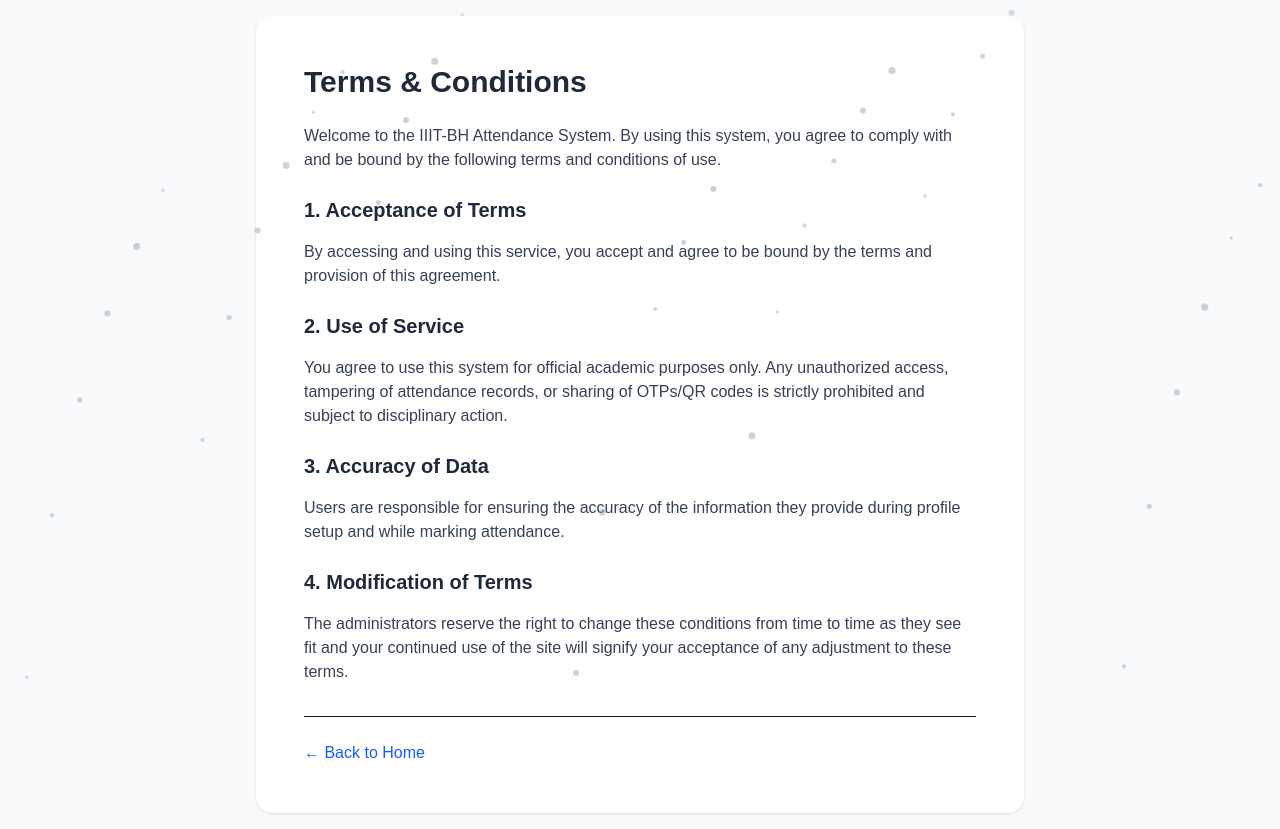
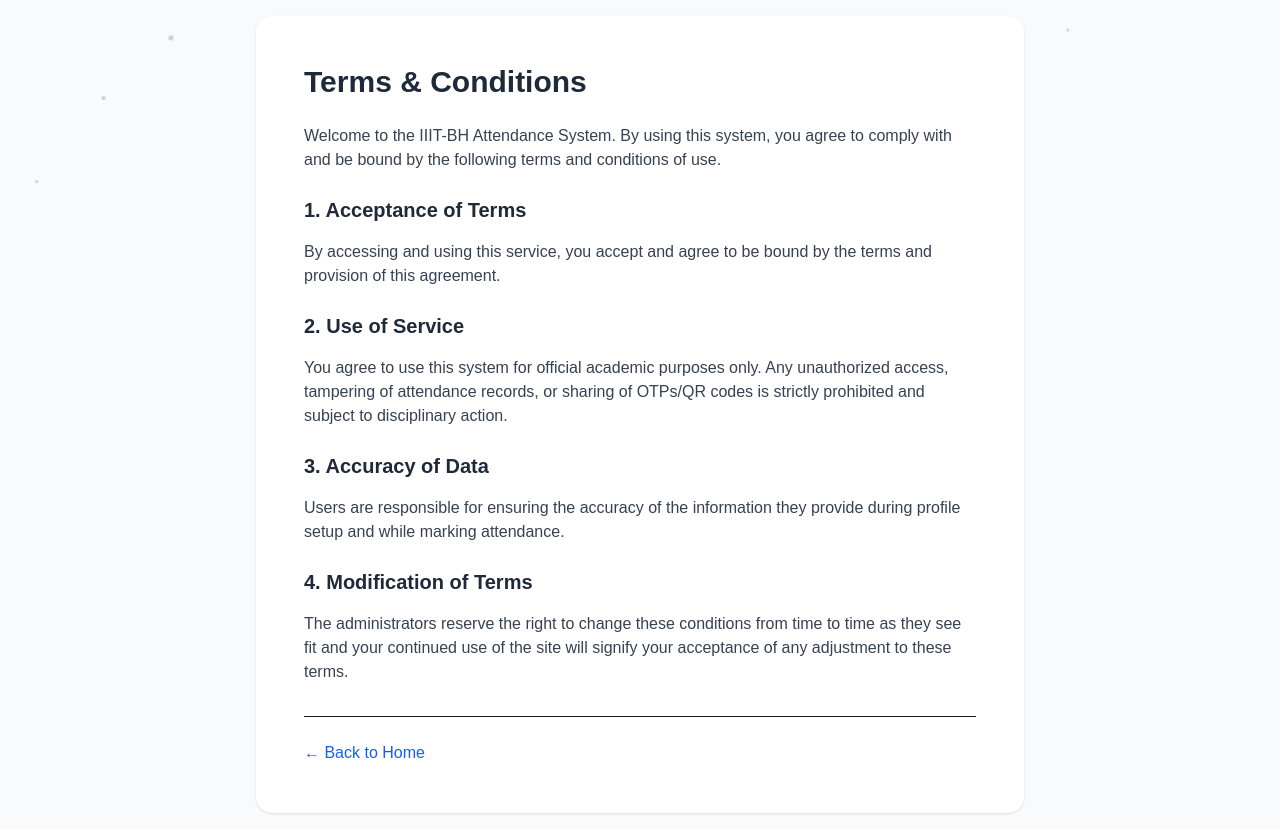
Before and after one commit to Clizerd-iiit/iiitbh-attendance, a Next.js app: page /terms in a window 1280 px wide. Built offline with nearby package versions, Linux system fonts and the light colour scheme.

Commit message:
fix(ui): reduce particles, slow drift speed, and layer behind content elements

```diff
--- a/src/app/auth/login/page.tsx
+++ b/src/app/auth/login/page.tsx
@@ -50,30 +50,6 @@
 
   return (
     <div className="min-h-screen relative flex items-center justify-center p-4 overflow-hidden">
-      {/* ── Background Scenery Layer (IIIT Bhagalpur Campus) ── */}
-      <div className="absolute inset-0 pointer-events-none select-none z-0">
-        <Image
-          src="/iiitbh-campus.jpg"
-          alt="IIIT Bhagalpur Campus"
-          role="presentation"
-          fill
-          priority
-          className="object-cover object-center scale-105 filter contrast-125 brightness-90 dark:brightness-60 transition-all duration-700"
-        />
-
-        {/* Dynamic Architectural Frosted Gradient Overlay */}
-        <div className="absolute inset-0 bg-gradient-to-t from-slate-950/70 via-blue-950/35 to-slate-900/50 dark:from-[#120e0b]/92 dark:via-[#1f1712]/75 dark:to-[#120e0b]/85 transition-colors duration-500" />
-
-        {/* Artistic line sketch overlay texture */}
-        <div
-          className="absolute inset-0 opacity-20 mix-blend-screen pointer-events-none bg-center bg-cover"
-          style={{
-            backgroundImage: 'radial-gradient(circle at center, rgba(255,255,255,0.22) 1px, transparent 1px)',
-            backgroundSize: '24px 24px',
-          }}
-        />
-      </div>
-
       {/* ── Top Bar with Theme Toggle ── */}
       <div className="absolute top-4 right-4 z-30">
         <ThemeToggle className="glass-panel" />
--- a/src/app/globals.css
+++ b/src/app/globals.css
@@ -3,7 +3,7 @@
 @custom-variant dark (&:where(.dark, .dark *));
 
 :root {
-  --background: #ffffff;
+  --background: #f8fafc;
   --foreground: #171717;
 }
 
@@ -12,6 +12,14 @@
   --color-foreground: var(--foreground);
   --font-sans: var(--font-geist-sans);
   --font-mono: var(--font-geist-mono);
+}
+
+/* Dashboard root wrappers: transparent so body background & ambient smoke particles show */
+div.min-h-screen.bg-gray-50,
+div.min-h-screen.bg-gradient-to-br,
+html.dark div.min-h-screen.bg-gray-50,
+html.dark div.min-h-screen.bg-gradient-to-br {
+  background-color: transparent !important;
 }
 
 /* ------------------------------------------------------------------ */
--- a/src/app/layout.tsx
+++ b/src/app/layout.tsx
@@ -48,7 +48,9 @@
       <body className={inter.className}>
         <GlobalBackground />
         <AuthProvider>
-          {children}
+          <div className="relative z-10 min-h-screen">
+            {children}
+          </div>
           <PWARegister />
           <OfflineNotifier />
         </AuthProvider>
--- a/src/components/shared/GlobalBackground.tsx
+++ b/src/components/shared/GlobalBackground.tsx
@@ -1,27 +1,56 @@
 'use client';
 
 import React, { useMemo } from 'react';
+import Image from 'next/image';
+import { usePathname } from 'next/navigation';
 
 export function GlobalBackground() {
-  // Generate lightweight ambient looped particles with original delicate size (3px-7px)
+  const pathname = usePathname();
+  const isLoginPage = pathname === '/auth/login';
+
+  // Subtle, calm ambient smoke particles (reduced quantity, slower float speed)
   const particles = useMemo(() => {
-    return Array.from({ length: 42 }).map((_, i) => ({
+    return Array.from({ length: 18 }).map((_, i) => ({
       id: i,
-      left: `${(i * 2.38) % 100}%`,
+      left: `${(i * 5.4 + 2) % 96}%`,
       size: `${(i % 5) + 3}px`,
-      duration: `${6.5 + (i % 6) * 1.3}s`,
-      delay: `${(i * 0.28) % 5}s`,
-      opacity: 0.35 + (i % 5) * 0.12,
+      duration: `${18 + (i % 6) * 3.5}s`,
+      delay: `${(i * 0.9) % 12}s`,
+      opacity: 0.35 + (i % 4) * 0.1,
     }));
   }, []);
 
   return (
     <aside
       aria-hidden="true"
-      className="fixed inset-0 pointer-events-none z-30 overflow-hidden select-none"
+      className="fixed inset-0 pointer-events-none z-[1] overflow-hidden select-none"
     >
-      {/* ── Ambient Floating Smoke / Particles Loop ── */}
-      <div className="absolute inset-0 pointer-events-none overflow-hidden">
+      {/* ── Campus Background Scenery (Layered at z-0, specifically for /auth/login) ── */}
+      {isLoginPage && (
+        <div className="absolute inset-0 z-0">
+          <Image
+            src="/iiitbh-campus.jpg"
+            alt="IIIT Bhagalpur Campus"
+            role="presentation"
+            fill
+            priority
+            className="object-cover object-center scale-105 filter contrast-125 brightness-90 dark:brightness-60 transition-all duration-700"
+          />
+          {/* Dynamic Architectural Frosted Gradient Overlay */}
+          <div className="absolute inset-0 bg-gradient-to-t from-slate-950/70 via-blue-950/35 to-slate-900/50 dark:from-[#120e0b]/92 dark:via-[#1f1712]/75 dark:to-[#120e0b]/85 transition-colors duration-500" />
+          {/* Artistic line sketch overlay texture */}
+          <div
+            className="absolute inset-0 opacity-20 mix-blend-screen pointer-events-none bg-center bg-cover"
+            style={{
+              backgroundImage: 'radial-gradient(circle at center, rgba(255,255,255,0.22) 1px, transparent 1px)',
+              backgroundSize: '24px 24px',
+            }}
+          />
+        </div>
+      )}
+
+      {/* ── Ambient Floating Smoke / Particles Loop (Layered at z-[1], under all cards & elements) ── */}
+      <div className="absolute inset-0 pointer-events-none z-[1] overflow-hidden">
         {particles.map(p => (
           <span
             key={p.id}
```
